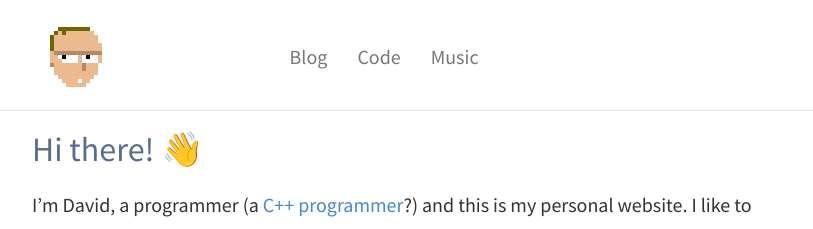
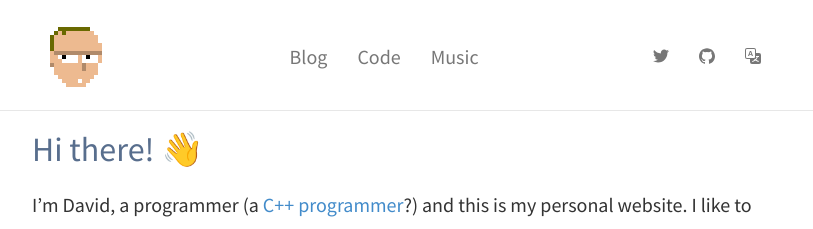
Before and after one commit to dacap/dacap.github.io, a Jekyll site: the page built from index.md, in a window 1280 px wide. Shown: the top 229 px of the page, without its empty margins (233-1046 px from the left). Built offline with Jekyll 4.4.1, drawn with Linux system fonts in a browser that asks for light colours.

Commit message:
Add icons to Twitter/GitHub/Translate

```diff
--- a/_layouts/default.html
+++ b/_layouts/default.html
@@ -42,10 +42,30 @@
         </a>
       </div>
       <div class="collapse navbar-collapse" id="main-menu">
-        <ul class="nav navbar-nav">
+        <ul class="nav navbar-nav navbar-menu">
             {% assign pages_list = site.pages %}
             {% assign group = 'navigation' %}
             {% include pages_list %}
+        </ul>
+        <ul class="nav navbar-nav navbar-right">
+          <li>
+            <a class="nav-link p-2" href="https://twitter.com/davidcapello" target="_blank" title="Twitter">
+              <svg xmlns="http://www.w3.org/2000/svg" width="16" height="16" viewBox="0 0 512 416.32" role="img"><path fill="currentColor" d="M160.83 416.32c193.2 0 298.92-160.22 298.92-298.92 0-4.51 0-9-.2-13.52A214 214 0 0 0 512 49.38a212.93 212.93 0 0 1-60.44 16.6 105.7 105.7 0 0 0 46.3-58.19 209 209 0 0 1-66.79 25.37 105.09 105.09 0 0 0-181.73 71.91 116.12 116.12 0 0 0 2.66 24c-87.28-4.3-164.73-46.3-216.56-109.82A105.48 105.48 0 0 0 68 159.6a106.27 106.27 0 0 1-47.53-13.11v1.43a105.28 105.28 0 0 0 84.21 103.06 105.67 105.67 0 0 1-47.33 1.84 105.06 105.06 0 0 0 98.14 72.94A210.72 210.72 0 0 1 25 370.84a202.17 202.17 0 0 1-25-1.43 298.85 298.85 0 0 0 160.83 46.92"/></svg>
+            </a>
+          </li>
+          <li>
+            <a class="nav-link p-2" href="https://github.com/dacap" target="_blank" title="GitHub">
+              <svg xmlns="http://www.w3.org/2000/svg" width="16" height="16" viewBox="0 0 512 499.36" role="img"><path fill="currentColor" fill-rule="evenodd" d="M256 0C114.64 0 0 114.61 0 256c0 113.09 73.34 209 175.08 242.9 12.8 2.35 17.47-5.56 17.47-12.34 0-6.08-.22-22.18-.35-43.54-71.2 15.49-86.2-34.34-86.2-34.34-11.64-29.57-28.42-37.45-28.42-37.45-23.27-15.84 1.73-15.55 1.73-15.55 25.69 1.81 39.21 26.38 39.21 26.38 22.84 39.12 59.92 27.82 74.5 21.27 2.33-16.54 8.94-27.82 16.25-34.22-56.84-6.43-116.6-28.43-116.6-126.49 0-27.95 10-50.8 26.35-68.69-2.63-6.48-11.42-32.5 2.51-67.75 0 0 21.49-6.88 70.4 26.24a242.65 242.65 0 0 1 128.18 0c48.87-33.13 70.33-26.24 70.33-26.24 14 35.25 5.18 61.27 2.55 67.75 16.41 17.9 26.31 40.75 26.31 68.69 0 98.35-59.85 120-116.88 126.32 9.19 7.9 17.38 23.53 17.38 47.41 0 34.22-.31 61.83-.31 70.23 0 6.85 4.61 14.81 17.6 12.31C438.72 464.97 512 369.08 512 256.02 512 114.62 397.37 0 256 0z"/></svg>
+            </a>
+          </li>
+          <li>
+            <a href="https://davidcapello-com.translate.goog/{{ page.url }}?_x_tr_sl=auto&_x_tr_tl=en" title="Translate">
+              <svg xmlns="http://www.w3.org/2000/svg" width="16" height="16" fill="currentColor" class="bi bi-translate" viewBox="0 0 16 16">
+                <path d="M4.545 6.714 4.11 8H3l1.862-5h1.284L8 8H6.833l-.435-1.286H4.545zm1.634-.736L5.5 3.956h-.049l-.679 2.022H6.18z"/>
+                <path d="M0 2a2 2 0 0 1 2-2h7a2 2 0 0 1 2 2v3h3a2 2 0 0 1 2 2v7a2 2 0 0 1-2 2H7a2 2 0 0 1-2-2v-3H2a2 2 0 0 1-2-2V2zm2-1a1 1 0 0 0-1 1v7a1 1 0 0 0 1 1h7a1 1 0 0 0 1-1V2a1 1 0 0 0-1-1H2zm7.138 9.995c.193.301.402.583.63.846-.748.575-1.673 1.001-2.768 1.292.178.217.451.635.555.867 1.125-.359 2.08-.844 2.886-1.494.777.665 1.739 1.165 2.93 1.472.133-.254.414-.673.629-.89-1.125-.253-2.057-.694-2.82-1.284.681-.747 1.222-1.651 1.621-2.757H14V8h-3v1.047h.765c-.318.844-.74 1.546-1.272 2.13a6.066 6.066 0 0 1-.415-.492 1.988 1.988 0 0 1-.94.31z"/>
+              </svg>
+            </a>
+          </li>
         </ul>
       </div>
     </div>
--- a/assets/css/me.css
+++ b/assets/css/me.css
@@ -67,10 +67,13 @@ samp {
 }
 
 @media (min-width: 768px) {
- .navbar-nav {
+ .navbar-menu {
   margin-left: 20%;
   margin-top: 32px;
   margin-right: 20%;
+ }
+ .navbar-right {
+  margin-top: 32px;
  }
 }
 @media (max-width: 767px) {
@@ -81,6 +84,9 @@ samp {
   border: none;
   top: 60px;
   position: relative;
+ }
+ .navbar-right > li {
+  float: left;
  }
 }
 
```
